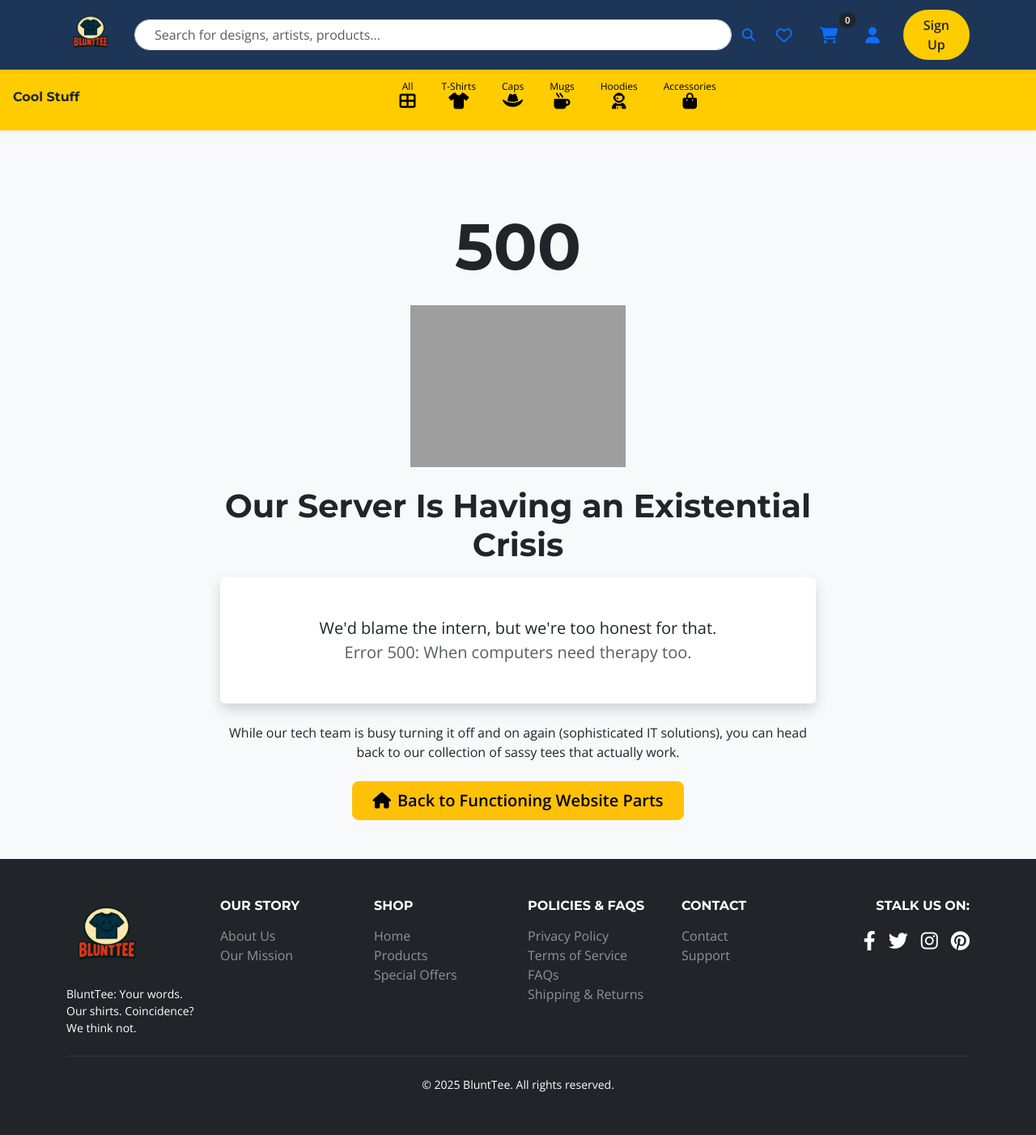
After one commit to latorreandrea/django-cloud-ecommerce, a Django app: template templates/500.html in a window 1280 px wide. The commit adds this page. Shown: the whole page at 81% size. Run offline with Django 5.2, Linux system fonts and the light colour scheme; the template is opened without the code that fills it, so the values that code supplies are empty; grey boxes are pictures that could not be loaded.

Commit message:
added page error 500

```diff
--- a/templates/404.html
+++ b/templates/404.html
@@ -14,7 +14,7 @@
                  why not check out some of our
                  *actually available* stuff?
             </p>
-            <a href="/" class="btn btn-primary">Take Me Back Before I Cry</a>
+            <a href="{% url 'home' %}" class="btn btn-primary">Take Me Back Before I Cry</a>
         </div>
     </div>
 </div>
--- /dev/null
+++ b/templates/500.html
@@ -0,0 +1,31 @@
+{% extends "base.html" %}
+{% load static %}
+
+{% block title %}500 - Server Meltdown | BluntTee{% endblock %}
+
+{% block content %}
+<div class="container mt-5 pt-5">
+    <div class="row justify-content-center">
+        <div class="col-md-8 text-center">
+            <h1 class="display-1 fw-bold mb-4">500</h1>
+            <img src="{% static 'img/broken_shirt.png' %}" alt="Broken T-shirt" class="img-fluid mb-4" style="max-height: 200px;">
+
+            <h2 class="display-6 mb-3">Our Server Is Having an Existential Crisis</h2>
+
+            <div class="card shadow border-0 mb-4">
+                <div class="card-body py-5">
+                    <p class="lead mb-0">We'd blame the intern, but we're too honest for that.</p>
+                    <p class="fs-5 text-muted mb-0">Error 500: When computers need therapy too.</p>
+                </div>
+            </div>
+
+            <p class="mb-4">While our tech team is busy turning it off and on again (sophisticated IT solutions),
+            you can head back to our collection of sassy tees that actually work.</p>
+
+            <a href="{% url 'home' %}" class="btn btn-warning btn-lg fw-semibold px-4 mb-5">
+                <i class="fas fa-home me-2"></i>Back to Functioning Website Parts
+            </a>
+        </div>
+    </div>
+</div>
+{% endblock %}
```
